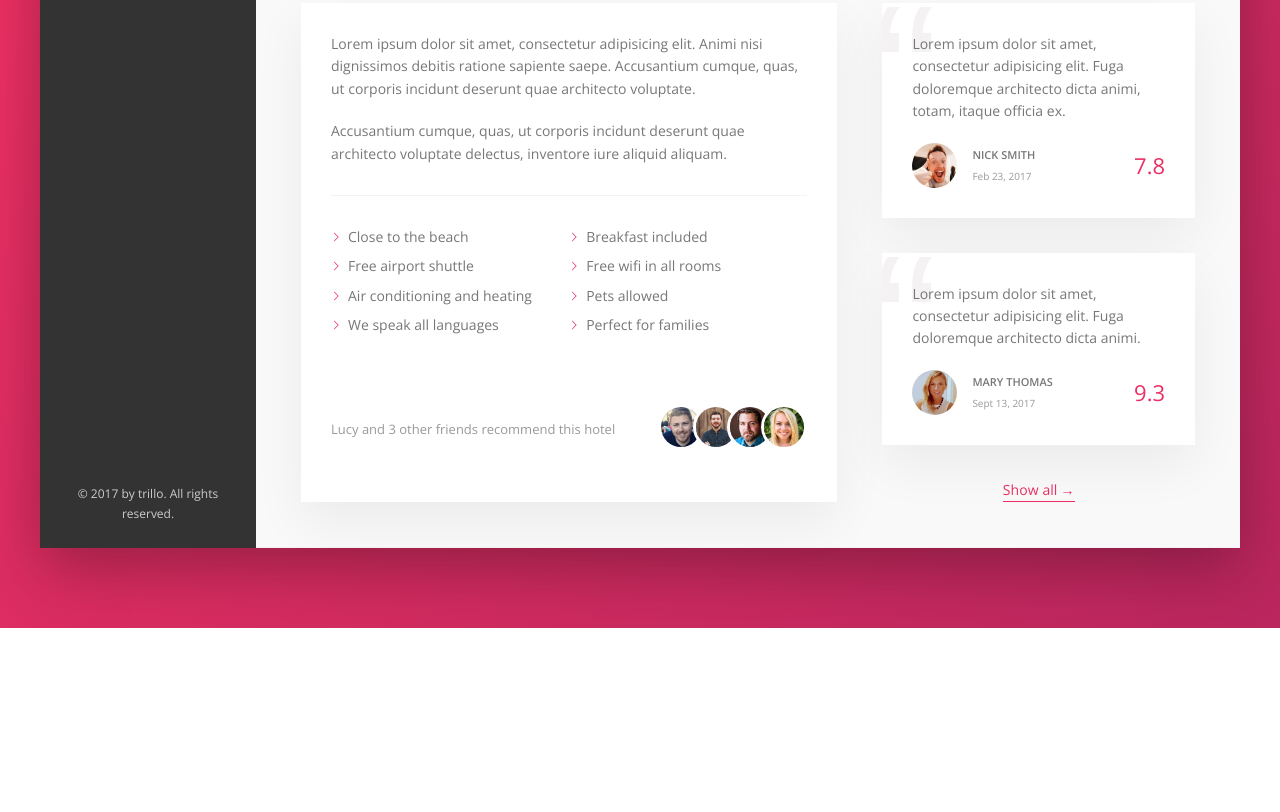
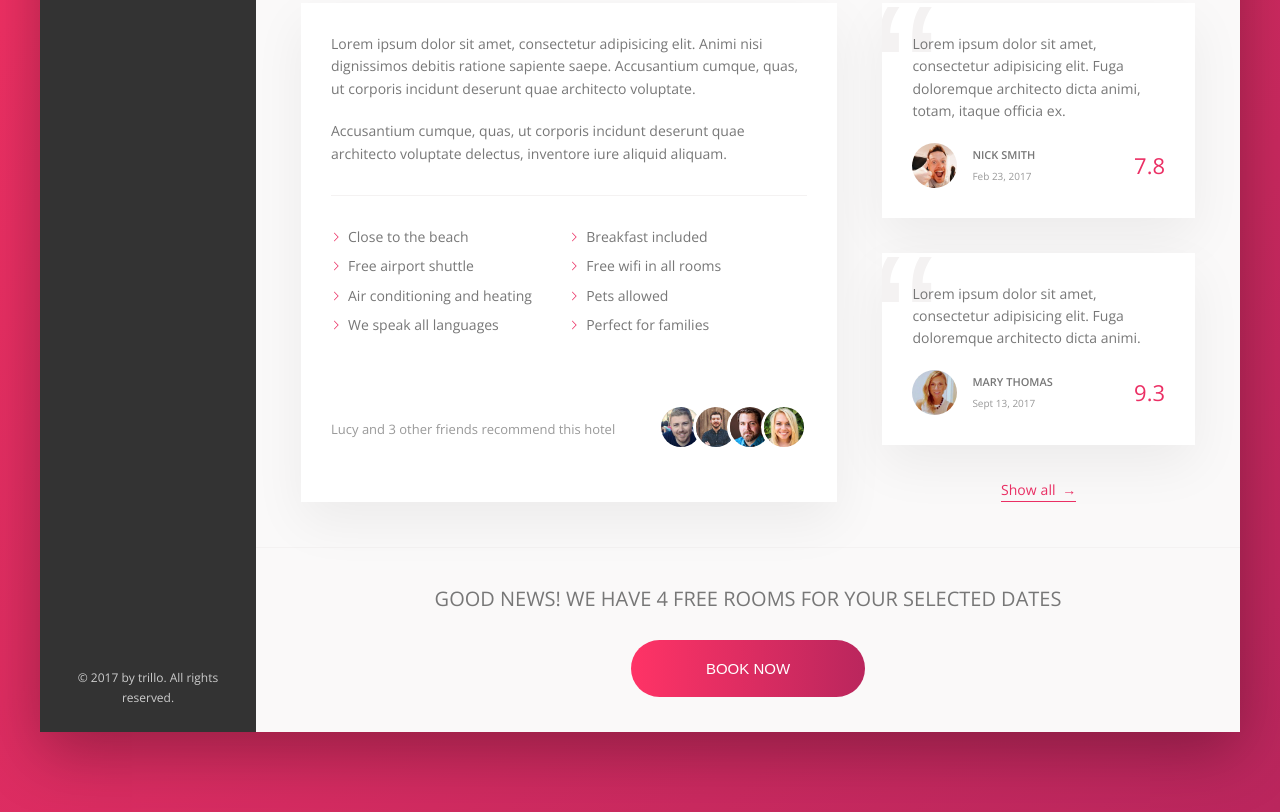
Before and after one commit to lasjorg/tut-trillo, a website: page index.html in a window 1280 px wide. Shown: the part 644-1456 px from the top of the page. Before the commit the page ends 1272 px from the top, so only its background shows below. Drawn offline with nearby package versions, Linux system fonts and the light colour scheme.

Commit message:
Add CTA section

```diff
--- a/index.html
+++ b/index.html
@@ -201,8 +201,19 @@
                             </figcaption>
                         </figure>
 
-                        <button class="btn-inline">Show all<span>&rarr;</span></button>
+                        <button class="btn-inline">Show all
+                            <span>&rarr;</span>
+                        </button>
                     </div>
+                </div>
+                <div class="cta">
+                    <h2 class="cta__book-now">
+                        Good news! We have 4 free rooms for your selected dates
+                    </h2>
+                    <button class="btn">
+                        <span class="btn__visible">Book now</span>
+                        <span class="btn__invisible">Only 4 rooms left</span>
+                    </button>
                 </div>
             </main>
         </div>
--- a/sass/_components.scss
+++ b/sass/_components.scss
@@ -470,3 +470,67 @@
 
   }
 }
+
+/* CALL TO ACTION */
+.cta {
+  padding: 3.5rem 0;
+  text-align: center;
+
+  &__book-now {
+    font-size: 2rem;
+    font-weight: 300;
+    text-transform: uppercase;
+    margin-bottom: 2.5rem;
+
+  }
+}
+
+/* CALL TO ACTION BUTTON */
+
+.btn {
+  position: relative;
+  overflow: hidden;
+  font-size: 1.5rem;
+  font-weight: 3;
+  text-transform: uppercase;
+  border-radius: 100px;
+  border: none;
+  background-image: linear-gradient(to right, var(--color-primary-light), var(--color-primary-dark));
+  color: #fff;
+  cursor: pointer;
+
+  & > * {
+    display: inline-block;
+    width: 100%;
+    height: 100%;
+    transition: all 0.2s;
+  }
+
+  &__visible {
+    padding: 2rem 7.5rem;
+  }
+
+  &__invisible {
+    position: absolute;
+    top: -100%;
+    left: 0;
+    padding: 2rem 0;
+  }
+
+  &:hover {
+    background-image: linear-gradient(to left, var(--color-primary-light), var(--color-primary-dark));
+
+    .btn__visible {
+      transform: translateY(100%);
+    }
+
+    .btn__invisible {
+      top: 0;
+    }
+  }
+
+  &:focus {
+    outline: none;
+    animation: pulsate 1s infinite;
+  }
+}
```
Also changed, not shown: css/style.css.
